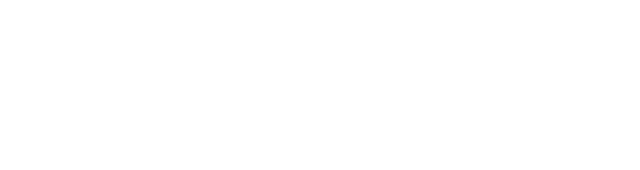
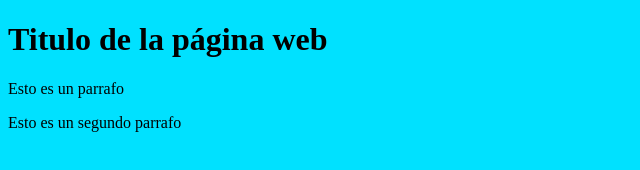
Before and after one commit to namg72/Proyecto-Web-Curso-Git-Pildoras, a plain HTML site: page index.html in a window 1280 px wide. Shown: the whole page, without its empty margins (0-640 px from the left). Drawn offline with Linux system fonts and the light colour scheme.

Commit message:
corriegiendo error

```diff
--- a/MiEstilo.css
+++ b/MiEstilo.css
@@ -1,3 +1,3 @@
-body{
-  background-Color:blue;
+body {
+    background-Color: rgb(0, 225, 255);
 }
--- a/index.html
+++ b/index.html
@@ -7,12 +7,12 @@
     <meta name="viewport" content="width=device-width, initial-scale=1.0">
     <title>Document</title>
 </head>
-<style href="MiEstilo.css">
+<link rel="stylesheet" href="MiEstilo.css">
+
 <body>
     <h1>Titulo de la página web</h1>
     <p>Esto es un parrafo</p>
     <p>Esto es un segundo parrafo</p>
-
 </body>
 
 </html>
```
